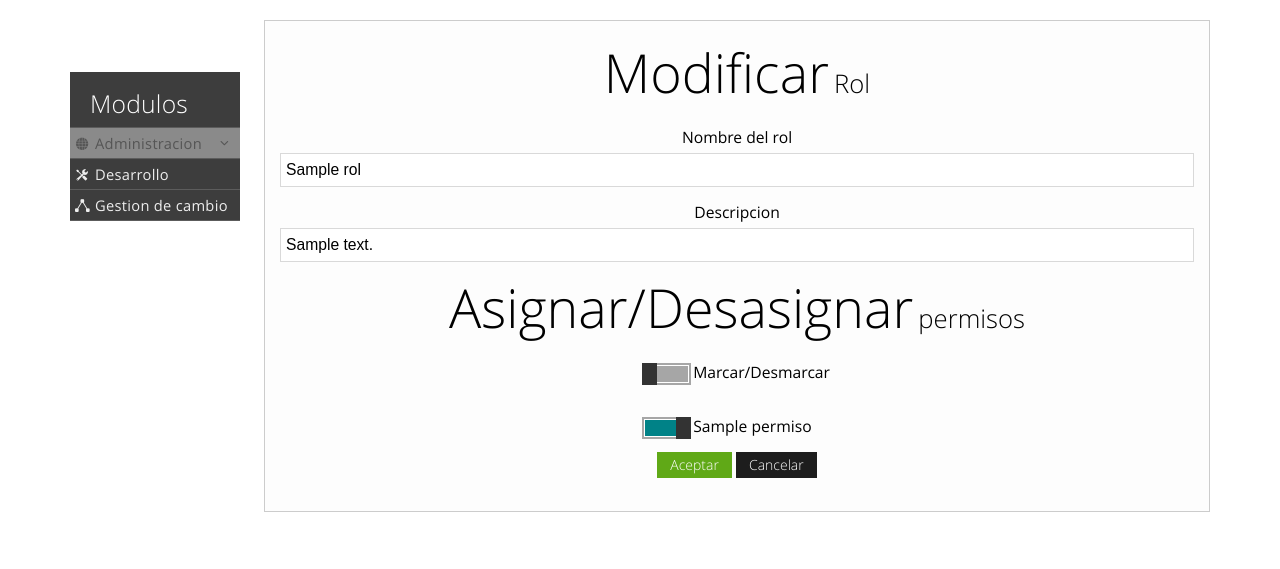
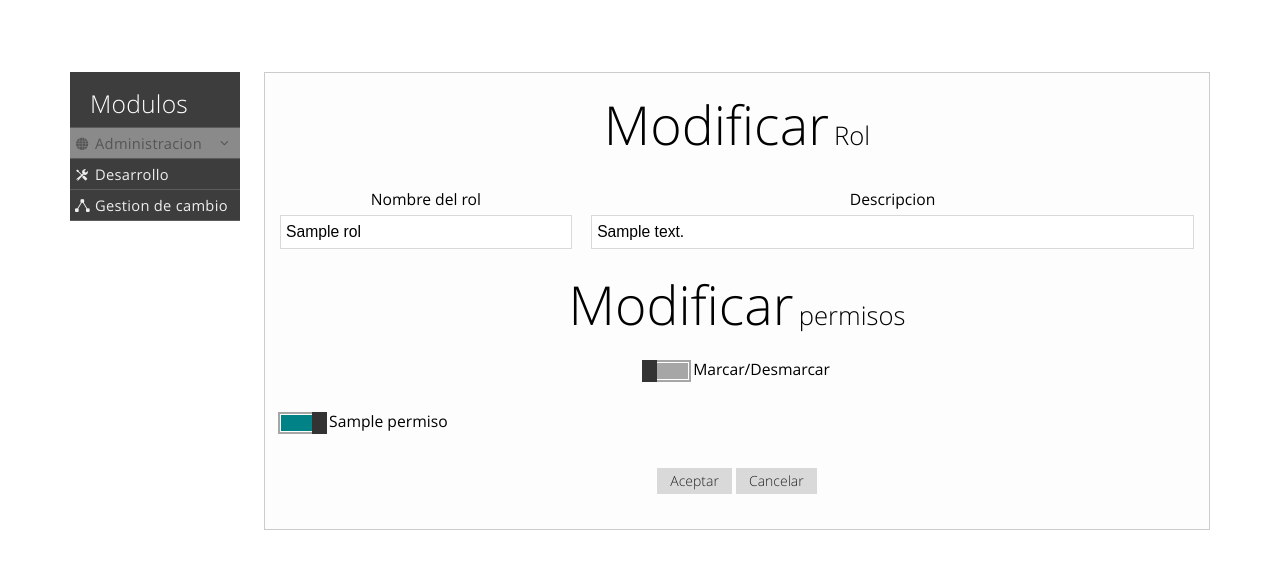
Before and after one commit to fersauce/Sigma_System, a Django app: page /ss/rol/modificar/1 in a window 1280 px wide. Shown: the part 45-614 px from the top of the page. Run offline with Django 3.2, Linux system fonts and the light colour scheme; a user stored in the database is signed in; tables that the repository leaves empty hold one stand-in row (values such as "Sample post"); data that the repository does not hold is empty; parts of the project's set-up code (start-up, migrations or seed data) failed here and were passed over; some libraries are stand-ins or nearby versions.

Commit message:
Adm Roles 2

```diff
--- a/Sigma_System/templatetags/sigma_sytem_tags.py
+++ b/Sigma_System/templatetags/sigma_system_tags.py
@@ -84,3 +84,8 @@ def verificar_lb(value):
         return 'disabled'
     else:
         return ''
+
+
+@register.filter
+def divisiblepor(value, arg):
+    return (value-1) % arg == 0
--- a/Sigma_System/vistas/RolPermisosViews.py
+++ b/Sigma_System/vistas/RolPermisosViews.py
@@ -3,7 +3,7 @@ from django.http import *
 from Sigma_System.models import *
 from django.contrib.auth.decorators import login_required
 from django.contrib import messages
-
+import math
 
 @login_required(login_url='/login/')
 def adm_roles(request):
@@ -29,7 +29,8 @@ def add_roles(request):
         messages.success(request, 'El rol "'+rol.nombre+'" ha sido creado con \u00E9xito')
     else:
         permisos = Permiso.objects.all()
-        return render(request, 'Agregar_Rol.html', {'permisos': permisos})
+        modulo = int(math.ceil(permisos.__len__()/4))
+        return render(request, 'Agregar_Rol.html', {'permisos': permisos, 'modulo': modulo})
     return HttpResponseRedirect('/ss/rol/')
 
 
@@ -54,8 +55,8 @@ def mod_roles(request, id):
         else:
             diccionario = {'nombre': p.nombre, 'id': p.id, 'ban': ""}
             permisosAux.append(diccionario)
-    rol.permisos.clear()
     if request.method == 'POST':
+        rol.permisos.clear()
         rol.nombre = request.POST['nombre']
         rol.descripcion = request.POST['descripcion']
         rol.save()
@@ -64,7 +65,10 @@ def mod_roles(request, id):
                 rol.permisos.add(Permiso.objects.get(id=p))
         messages.info(request, 'El rol: '+rol.nombre+' ha sido modificado con \u00E9xito')
     else:
-        return render(request, 'ModificarRol.html', {'rol': rol, 'permisos': permisosAux})
+        modulo = int(math.ceil(permisosAux.__len__()/4))
+        return render(request, 'ModificarRol.html', {'rol': rol,
+                                                     'permisos': permisosAux,
+                                                     'modulo': modulo})
     return HttpResponseRedirect('/ss/rol/')
 
 
--- a/templates/AdministrarAtributos.html
+++ b/templates/AdministrarAtributos.html
@@ -9,7 +9,7 @@
 {% endblock %}
 {% block titulo %}Administrar Atributos{% endblock %}
 {% block contenido %}
-    {% load sigma_sytem_tags %}
+    {% load sigma_system_tags %}
     <div class="span10">
         <h2>Administrador<small class="on-right">de Atributos del TI {{ ti_asoc.nombre }}</small></h2>
         <div class="example">
--- a/templates/AdministrarItem.html
+++ b/templates/AdministrarItem.html
@@ -77,7 +77,7 @@
 {% endblock %}
 {% block titulo %}Administraci&oacute;n de Items{% endblock %}
 {% block contenido %}
-    {% load sigma_sytem_tags %}
+    {% load sigma_system_tags %}
     <div class="span10">
         <h2><a href="#"></a>Administrador<small class="on-right">de &Iacute;tems de la Fase </small>{{ fase.nombre}}</h2>
         <div class="example">
--- a/templates/AdministrarTI.html
+++ b/templates/AdministrarTI.html
@@ -8,7 +8,7 @@
 {% endblock %}
 {% block titulo %}Administrar Tipos de &Iacute;tem{% endblock %}
 {% block contenido %}
-    {% load sigma_sytem_tags %}
+    {% load sigma_system_tags %}
     <div class="span10">
         <h2>Administrador<small class="on-right">de Tipos de &Iacute;tem de la Fase {{ fase.nombre }}</small></h2>
         <div class="example">
--- a/templates/ModificarRol.html
+++ b/templates/ModificarRol.html
@@ -9,48 +9,85 @@
     <a class="pull-menu" href="#"></a>
 {% endblock %}
 {% block contenido %}
-    <div class="span10" align="center">
+    {% load sigma_system_tags %}
+    <div class="span10">
+        <h2><small class="on-right"></small></h2>
         <div class="example">
+            <div class="text-center">
                 <h1>Modificar<small class="on-right">Rol</small></h1>
+            </div>
             <form action="{%  url 'sigma:adm_r_mod' rol.id %}" method="post">
                 {% csrf_token %}
-            <fieldset>
-                <div class="">
+                <div class="grid fluid">
+                    <div class="row">
+                        <div class="span4">
                             <label>Nombre del rol</label>
                             <div class="input-control text" data-role="input-control">
                                 <input type="text" name="nombre" value="{{ rol.nombre }}" required>
                                 <button class="btn-clear" tabindex="-1" type="button"></button>
                             </div>
                         </div>
-                <div class="">
+                        <div class="span8">
                             <label>Descripcion</label>
                             <div class="input-control text" data-role="input-control">
                                 <input type="text" name="descripcion" value="{{ rol.descripcion }}">
                                 <button class="btn-clear" tabindex="-1" type="button"></button>
                             </div>
                         </div>
-                <h1>Asignar/Desasignar<small class="on-right">permisos</small></h1>
-                <div class="input-control switch" data-role="input-control" align="left">
-                    <label class="inline-block" align="left">
+                    </div>
+                </div>
+                <div class="text-center">
+                    <h1>Modificar<small class="on-right">permisos</small></h1>
+                </div>
+                <div class="grid fluid">
+                <div class="input-control switch" data-role="input-control" style="width: 100%;">
+                    <div>
+                        <label class="inline-block">
                             <input type="checkbox" name="mar_desmar" value="" onclick=marcar(this);>
                             <span class="check"></span>
                             Marcar/Desmarcar
                         </label>
-                    <br><br>
+                    </div>
+                    <div class="row">
                         {% for p in permisos %}
+                            {% if forloop.counter|divisiblepor:modulo %}
+                                {% if forloop.counter > 1 %}
+                                    </div>
+                                    <div class="span3" align="left">
                                         <label class="inline-block" align="left">
                                         <input type="checkbox" name="permisos" value="{{ p.id }}" align="left" {{ p.ban }}>
                                         <span class="check"></span>
                                         {{ p.nombre }}
                                         </label>
                                         <br>
+                                {% else %}
+                                    <div class="span3" align="left">
+                                        <label class="inline-block" align="left">
+                                        <input type="checkbox" name="permisos" value="{{ p.id }}" align="left" {{ p.ban }}>
+                                        <span class="check"></span>
+                                        {{ p.nombre }}
+                                        </label>
+                                        <br>
+                                {% endif %}
+                            {% else %}
+                                <label class="inline-block" align="left">
+                                    <input type="checkbox" name="permisos" value="{{ p.id }}" align="left" {{ p.ban }}>
+                                    <span class="check"></span>
+                                    {{ p.nombre }}
+                                </label>
+                                <br>
+                            {% endif %}
                         {% endfor %}
                     </div>
-                <div class="">
-                    <input type="submit" value="Aceptar" onclick="" class="button success">
-                    <a href="{% url 'sigma:adm_r' %}"><input type="button" value="Cancelar" class="button inverse"></a>
                 </div>
-            </fieldset>
+                </div>
+                <br>
+                <br>
+                <!--div class="span12"-->
+                    <input type="submit" value="Aceptar" onclick="">
+                    <a href="{% url 'sigma:adm_r' %}"><input type="button" value="Cancelar" ></a>
+                <!--/div-->
             </form>
-    </div></div>
+        </div>
+    </div>
 {% endblock %}
--- a/templates/administrarfases.html
+++ b/templates/administrarfases.html
@@ -51,7 +51,7 @@
     </script>
 {% endblock %}
 {% block contenido %}
-    {% load sigma_sytem_tags %}
+    {% load sigma_system_tags %}
     <div class="span10">
         <h2><a href="#"></a>Administrador<small class="on-right">de Fases del Proyecto </small> {{ proyecto.nombre }}</h2>
         <div class="example">
--- a/templates/administrarproyectos.html
+++ b/templates/administrarproyectos.html
@@ -82,7 +82,7 @@
     </script>
 {% endblock %}
 {% block contenido %}
-    {% load sigma_sytem_tags %}
+    {% load sigma_system_tags %}
     <div class="span10">
         <h2>Administrador<small class="on-right">de Proyectos</small></h2>
         <div class="example">
--- a/templates/principal.html
+++ b/templates/principal.html
@@ -6,8 +6,9 @@
 {% endblock %}
 {% block contenido %}
     <div class="span10">
+        <h2><small class="on-right"></small></h2>
         <div class="example">
-            <h3> Bienvenido {{ user.first_name }} al Gestor de Proyectos web  Sigma Sytem</h3>
+            <h3> Bienvenido {{ user.first_name }} al Gestor de Proyectos web  Sigma System</h3>
             <p>La idea de la creaci&oacute;n de este gestor es la posibilidad de gestionar sus
             proyectos de manera m&aacute;s ordenada y simple. Esperamos que sea de su agrado.</p>
             <div class="span6">
```
Also changed, not shown: templates/Agregar_Rol.html (+47 -11 lines). Lines whose indentation alone changed are shown as unchanged.
